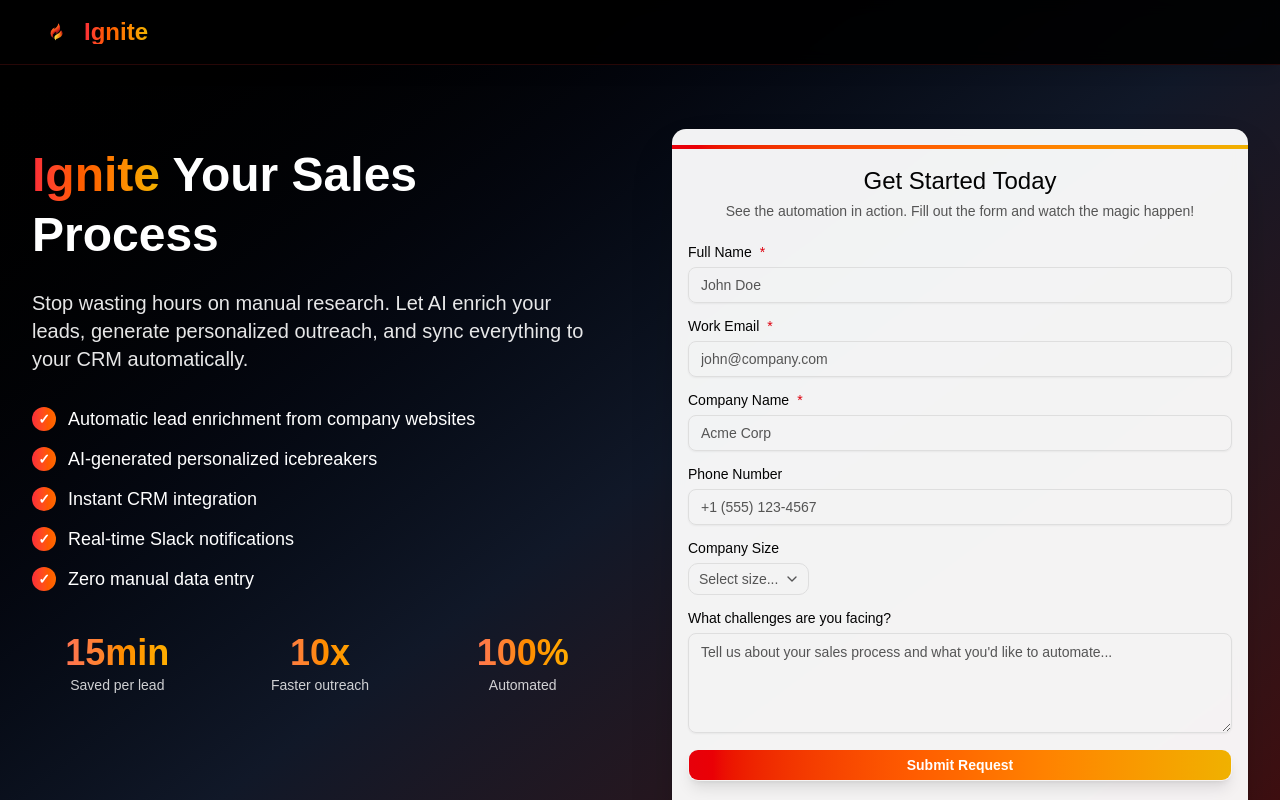
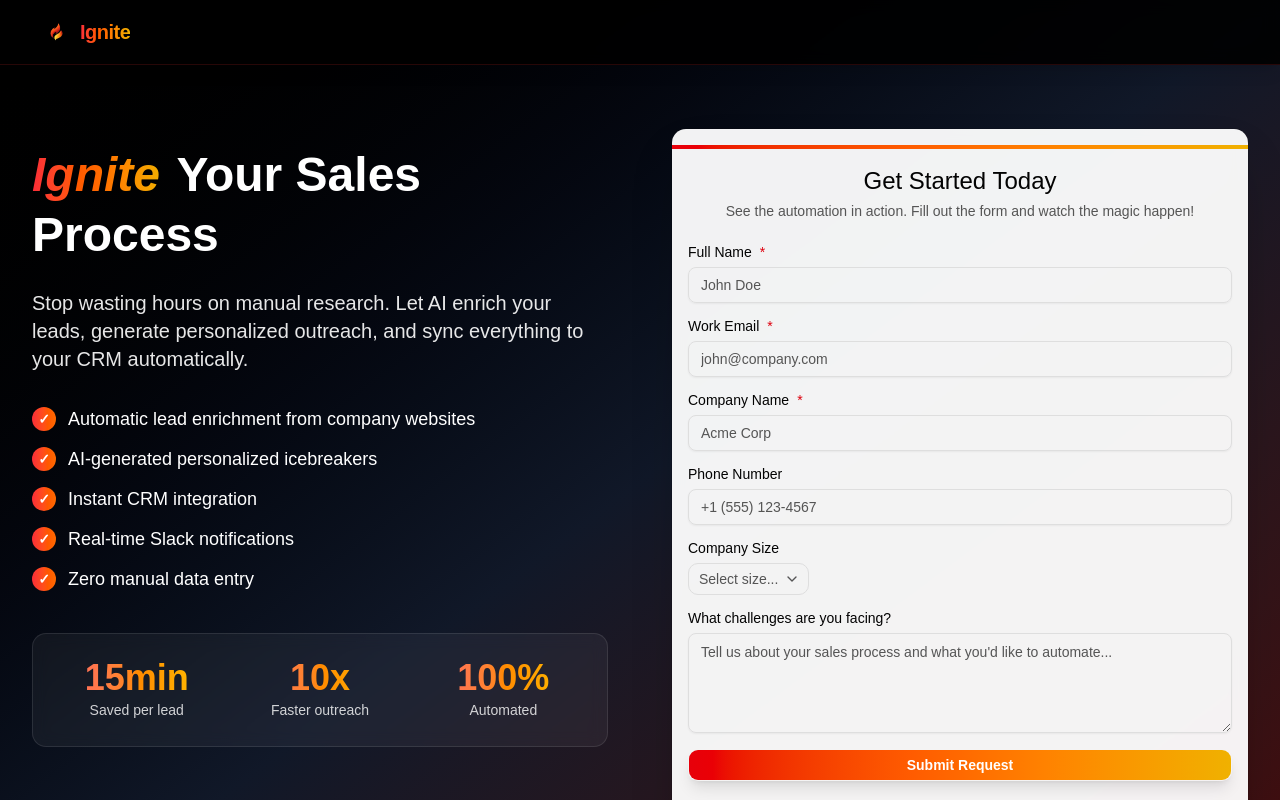
Before and after one commit to jabluetooth/jabluetooth.github.io, a React (Vite) app: page / in a window 1280 px wide. Shown: the top 800 px of the page. Built offline with nearby package versions, Linux system fonts and the light colour scheme.

Commit message:
feat: Implement HeroSection with animated statistics and add a new favicon.

```diff
--- a/index.html
+++ b/index.html
@@ -3,7 +3,9 @@
   <head>
     <meta charset="UTF-8" />
     <meta name="viewport" content="width=device-width, initial-scale=1.0" />
+    <link rel="icon" type="image/png" sizes="48x48" href="/favicon.png" />
     <link rel="icon" type="image/png" sizes="32x32" href="/favicon.png" />
+    <link rel="icon" type="image/png" sizes="16x16" href="/favicon.png" />
     <link rel="apple-touch-icon" sizes="180x180" href="/favicon.png" />
     <title>Ignite | AI-Powered Sales Automation</title>
     <meta name="description" content="Ignite your sales process with AI-powered automation. Automate lead enrichment and streamline your workflow.">
--- a/package.json
+++ b/package.json
@@ -33,6 +33,7 @@
     "eslint-plugin-react-hooks": "^7.0.1",
     "eslint-plugin-react-refresh": "^0.4.24",
     "globals": "^16.5.0",
+    "sharp": "^0.34.5",
     "tailwindcss": "^4.2.1",
     "typescript": "~5.9.3",
     "typescript-eslint": "^8.48.0",
--- /dev/null
+++ b/scripts/crop-favicon.mjs
@@ -0,0 +1,42 @@
+import sharp from 'sharp';
+import path from 'path';
+import { fileURLToPath } from 'url';
+
+const __dirname = path.dirname(fileURLToPath(import.meta.url));
+const inputPath = path.join(__dirname, '../src/components/image/IgniteLogo.png');
+const outputPath = path.join(__dirname, '../public/favicon.png');
+
+async function cropAndResize() {
+  try {
+    // First, trim whitespace and get the trimmed image
+    const trimmed = await sharp(inputPath)
+      .trim()  // Remove whitespace
+      .toBuffer();
+
+    // Get metadata of trimmed image
+    const metadata = await sharp(trimmed).metadata();
+    console.log(`Trimmed size: ${metadata.width}x${metadata.height}`);
+
+    // Make it square by using the larger dimension
+    const size = Math.max(metadata.width, metadata.height);
+
+    // Extend to square with transparent background, then resize to 128x128
+    await sharp(trimmed)
+      .extend({
+        top: Math.floor((size - metadata.height) / 2),
+        bottom: Math.ceil((size - metadata.height) / 2),
+        left: Math.floor((size - metadata.width) / 2),
+        right: Math.ceil((size - metadata.width) / 2),
+        background: { r: 0, g: 0, b: 0, alpha: 0 }
+      })
+      .resize(128, 128, { fit: 'contain', background: { r: 0, g: 0, b: 0, alpha: 0 } })
+      .png()
+      .toFile(outputPath);
+
+    console.log(`Favicon created at: ${outputPath}`);
+  } catch (error) {
+    console.error('Error processing image:', error);
+  }
+}
+
+cropAndResize();
--- a/src/App.tsx
+++ b/src/App.tsx
@@ -8,13 +8,13 @@ function App() {
       {/* Navigation */}
       <nav className="bg-black/90 backdrop-blur-sm shadow-lg sticky top-0 z-50 border-b border-red-900/30">
         <div className="max-w-7xl mx-auto px-4 sm:px-6 lg:px-8 py-4">
-          <div className="flex items-center gap-1">
+          <div className="flex items-center">
             <img
               src={igniteLogo}
               alt="Ignite Logo"
               className="h-8 w-auto"
             />
-            <span className="text-2xl font-bold bg-gradient-to-r from-red-500 via-orange-500 to-yellow-500 bg-clip-text text-transparent leading-none">
+            <span className="text-xl font-extrabold bg-gradient-to-r from-red-500 via-orange-500 to-yellow-500 bg-clip-text text-transparent tracking-tight">
               Ignite
             </span>
           </div>
--- /dev/null
+++ b/src/components/AnimatedCounter.tsx
@@ -0,0 +1,67 @@
+import { useEffect, useState, useRef } from "react";
+
+interface AnimatedCounterProps {
+  end: number;
+  duration?: number;
+  suffix?: string;
+  prefix?: string;
+}
+
+export function AnimatedCounter({
+  end,
+  duration = 2000,
+  suffix = "",
+  prefix = "",
+}: AnimatedCounterProps) {
+  const [count, setCount] = useState(0);
+  const [hasAnimated, setHasAnimated] = useState(false);
+  const ref = useRef<HTMLSpanElement>(null);
+
+  useEffect(() => {
+    const observer = new IntersectionObserver(
+      (entries) => {
+        if (entries[0].isIntersecting && !hasAnimated) {
+          setHasAnimated(true);
+          animateCount();
+        }
+      },
+      { threshold: 0.5 }
+    );
+
+    if (ref.current) {
+      observer.observe(ref.current);
+    }
+
+    return () => observer.disconnect();
+  }, [hasAnimated]);
+
+  const animateCount = () => {
+    const startTime = performance.now();
+    const startValue = 0;
+
+    const animate = (currentTime: number) => {
+      const elapsed = currentTime - startTime;
+      const progress = Math.min(elapsed / duration, 1);
+
+      // Easing function for smooth animation
+      const easeOutQuart = 1 - Math.pow(1 - progress, 4);
+      const currentValue = Math.floor(startValue + (end - startValue) * easeOutQuart);
+
+      setCount(currentValue);
+
+      if (progress < 1) {
+        requestAnimationFrame(animate);
+      } else {
+        setCount(end);
+      }
+    };
+
+    requestAnimationFrame(animate);
+  };
+
+  return (
+    <span ref={ref} className="tabular-nums">
+      {prefix}{count}{suffix}
+    </span>
+  );
+}
--- a/src/components/HeroSection.tsx
+++ b/src/components/HeroSection.tsx
@@ -1,3 +1,5 @@
+import { AnimatedCounter } from "./AnimatedCounter";
+
 export function HeroSection() {
   const features = [
     "Automatic lead enrichment from company websites",
@@ -8,15 +10,15 @@ export function HeroSection() {
   ];
 
   const stats = [
-    { number: "15min", label: "Saved per lead" },
-    { number: "10x", label: "Faster outreach" },
-    { number: "100%", label: "Automated" },
+    { value: 15, suffix: "min", label: "Saved per lead" },
+    { value: 10, suffix: "x", label: "Faster outreach" },
+    { value: 100, suffix: "%", label: "Automated" },
   ];
 
   return (
     <div className="text-white pt-4">
       <h1 className="text-4xl md:text-5xl font-extrabold mb-6 leading-tight">
-        <span className="bg-gradient-to-r from-red-500 via-orange-500 to-yellow-500 bg-clip-text text-transparent">Ignite</span> Your Sales Process
+        <span className="bg-gradient-to-r from-red-500 via-orange-500 to-yellow-500 bg-clip-text text-transparent italic pr-1">Ignite</span> Your Sales Process
       </h1>
       <p className="text-lg md:text-xl text-white/90 mb-8">
         Stop wasting hours on manual research. Let AI enrich your leads, generate
@@ -34,11 +36,15 @@ export function HeroSection() {
         ))}
       </ul>
 
-      <div className="grid grid-cols-3 gap-4 md:gap-8 mt-10">
+      <div className="grid grid-cols-3 gap-4 md:gap-6 mt-10 bg-white/5 backdrop-blur-sm rounded-xl p-6 border border-white/10">
         {stats.map((stat, index) => (
           <div key={index} className="text-center">
             <span className="text-3xl md:text-4xl font-bold block bg-gradient-to-r from-red-400 via-orange-400 to-yellow-400 bg-clip-text text-transparent">
-              {stat.number}
+              <AnimatedCounter
+                end={stat.value}
+                suffix={stat.suffix}
+                duration={2000}
+              />
             </span>
             <span className="text-sm text-white/80">{stat.label}</span>
           </div>
```
Also changed, not shown: public/favicon.png, 1 other file (tests, documents, lock files or other folders).
